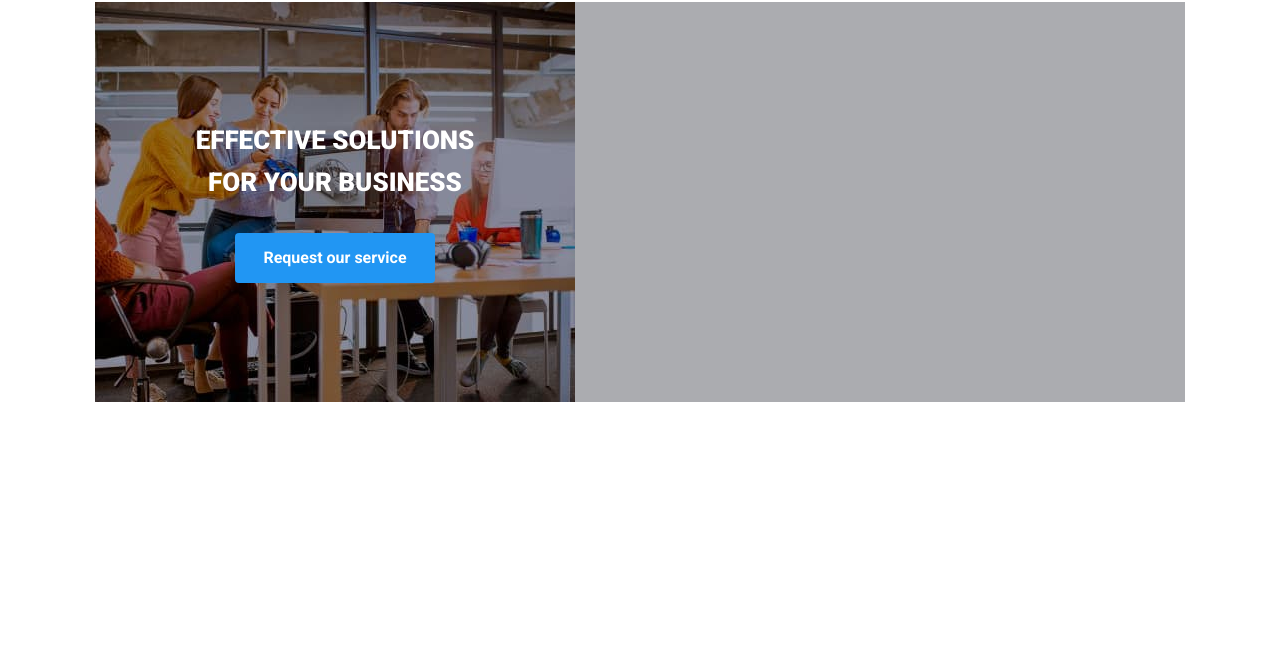
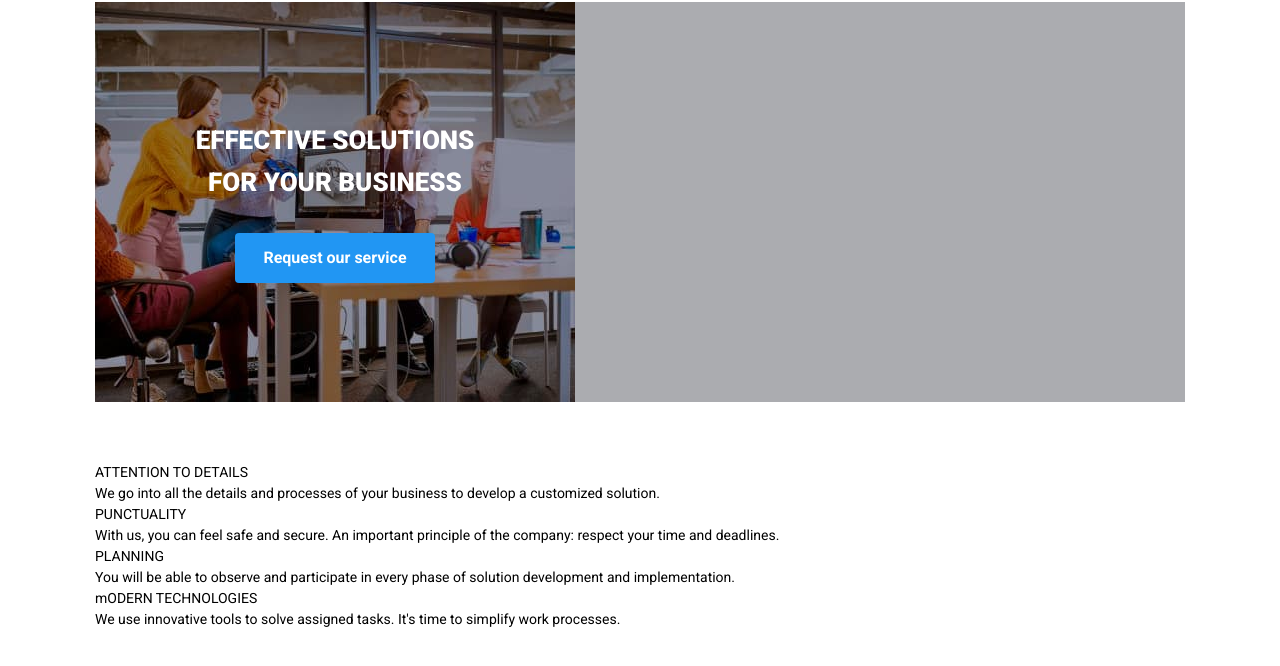
Before and after one commit to Kuchinskiy/WebStudio-Portfolio, a plain HTML site: page index.html in a window 1280 px wide. Shown: the part 58-724 px from the top of the page. Drawn offline with nearby package versions, Linux system fonts and the light colour scheme.

Commit message:
add section description

```diff
--- a/css/style.css
+++ b/css/style.css
@@ -37,6 +37,8 @@
 }
 
 /* Main */
+
+/* Section Hero */
 .hero-overlay{
 	display: flex;
 	background-color: rgba(47, 48, 58, .4);
@@ -105,8 +107,7 @@
 	}
 }
 
-/* @media screen and (min-width: 768px) {
-	.container {
-		width: 768px;
-	}
-} */
+/* Section Our offers */
+.desc-section {
+	margin-top: 60px;
+}
--- a/index.html
+++ b/index.html
@@ -10,16 +10,17 @@
 </head>
 
 <body>
-	<!-- Mobile version -->
+<!-- Mobile version -->
 	<header>
 		<div class="header container">
 			<p class="logo-start logo">Web<span class="logo-end logo">Studio</span></p>
-			<svg class="icon-burger" width="40" height="40"><use href="./images/sprite-icon-all.svg#icon-menu_burger"></use></svg>
+			<svg width="40" height="40"><use href="./images/sprite-icon-all.svg#icon-menu_burger"></use></svg>
 		</div>
 	</header>
 
 	<main>
-		<section>
+<!-- Section Hero -->
+		<section class="hero-section">
 			<div class="container">
 				<div class="hero-overlay">
 					<div class="hero-img">
@@ -29,6 +30,32 @@
 				</div>
 			</div>
 		</section>
+
+		<section class="desc-section">
+			<div class="container">
+				<div class="box-wrap">
+					<h2 class="visually-hidden">Our offers</h2>
+					<ul>
+						<li>
+							<p class="title-info">ATTENTION TO DETAILS</p>
+							<p class="description">We go into all the details and processes of your business to develop a customized solution.</p>
+						</li>
+						<li>
+							<p class="title-info">PUNCTUALITY</p>
+							<p class="description">With us, you can feel safe and secure. An important principle of the company: respect your time and deadlines.</p>
+						</li>
+						<li>
+							<p class="title-info">PLANNING</p>
+							<p class="description">You will be able to observe and participate in every phase of solution development and implementation.</p>
+						</li>
+						<li>
+							<p class="title-info">mODERN TECHNOLOGIES</p>
+							<p class="description">We use innovative tools to solve assigned tasks. It's time to simplify work processes.</p>
+						</li>
+					</ul>
+				</div>
+			</div>
+		</section>
 	</main>
 </body>
 </html>
```
